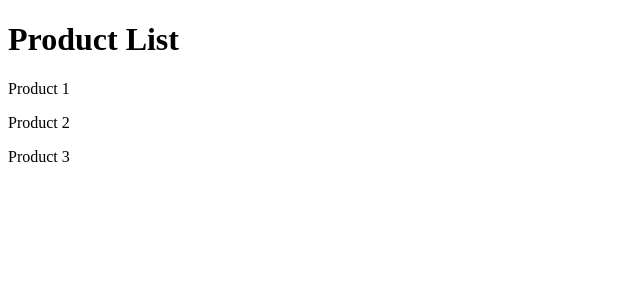
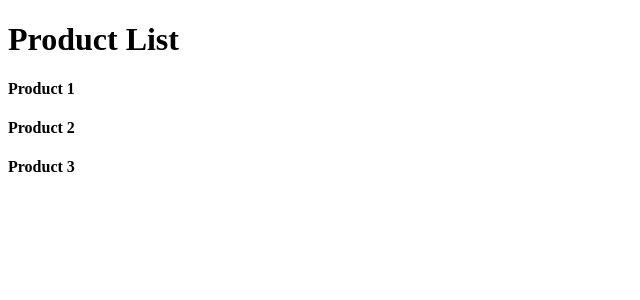
Before and after one commit to Dipsaint1/next, a Next.js app: page /products in a window 1280 px wide. Shown: the top 300 px of the page, without its empty margins (0-640 px from the left). Built offline with nearby package versions, Linux system fonts and the light colour scheme.

Commit message:
minorupdaye

```diff
--- a/src/app/about/page.tsx
+++ b/src/app/about/page.tsx
@@ -1,3 +1,5 @@
-export default function About(){
-  return <h1>About</h1>
+export default function About() {
+  return (
+    <div>About</div>
+  )
 }
--- a/src/app/blog/first/page.tsx
+++ b/src/app/blog/first/page.tsx
@@ -1,3 +1,3 @@
-export default function FirstBlog() {
-  return <h1>First Blog Post</h1>
-};
+export default function Blog() {
+  return ( <h1>My First Blog</h1> )
+}
--- a/src/app/blog/second/page.tsx
+++ b/src/app/blog/second/page.tsx
@@ -1,3 +1,3 @@
-export default function SecondPost() {
-  return <h3>Second Post</h3>
-};
+export default function Blog() {
+  return ( <h1>My Second Blog</h1> )
+}
--- a/src/app/products/[productId]/reviews/page.tsx
+++ /dev/null
@@ -1,3 +0,0 @@
-export default function Reviews() {
-  return <h2>Reviews</h2>
-};
--- a/src/app/products/page.tsx
+++ b/src/app/products/page.tsx
@@ -1,10 +1,10 @@
-export default function ProductList() {
-  return(
+export default function ProductList(){
+  return (
     <>
       <h1>Product List</h1>
-      <p>Product 1</p>
-      <p>Product 2</p>
-      <p>Product 3</p>
+      <h4>Product 1</h4>
+      <h4>Product 2</h4>
+      <h4>Product 3</h4>
     </>
   )
-};
+}
```
Also changed, not shown: src/app/products/[productId]/page.tsx (+5 -6 lines), src/app/products/[productId]/review/[reviewId]/not-found.tsx (added, +7 -0 lines), src/app/products/[productId]/review/[reviewId]/page.tsx (added, +15 -0 lines), src/app/products/[productId]/reviews/[reviewId]/page.tsx (deleted, +0 -10 lines), src/app/products/[productId]/review/page.tsx (added), src/test.js (added).
